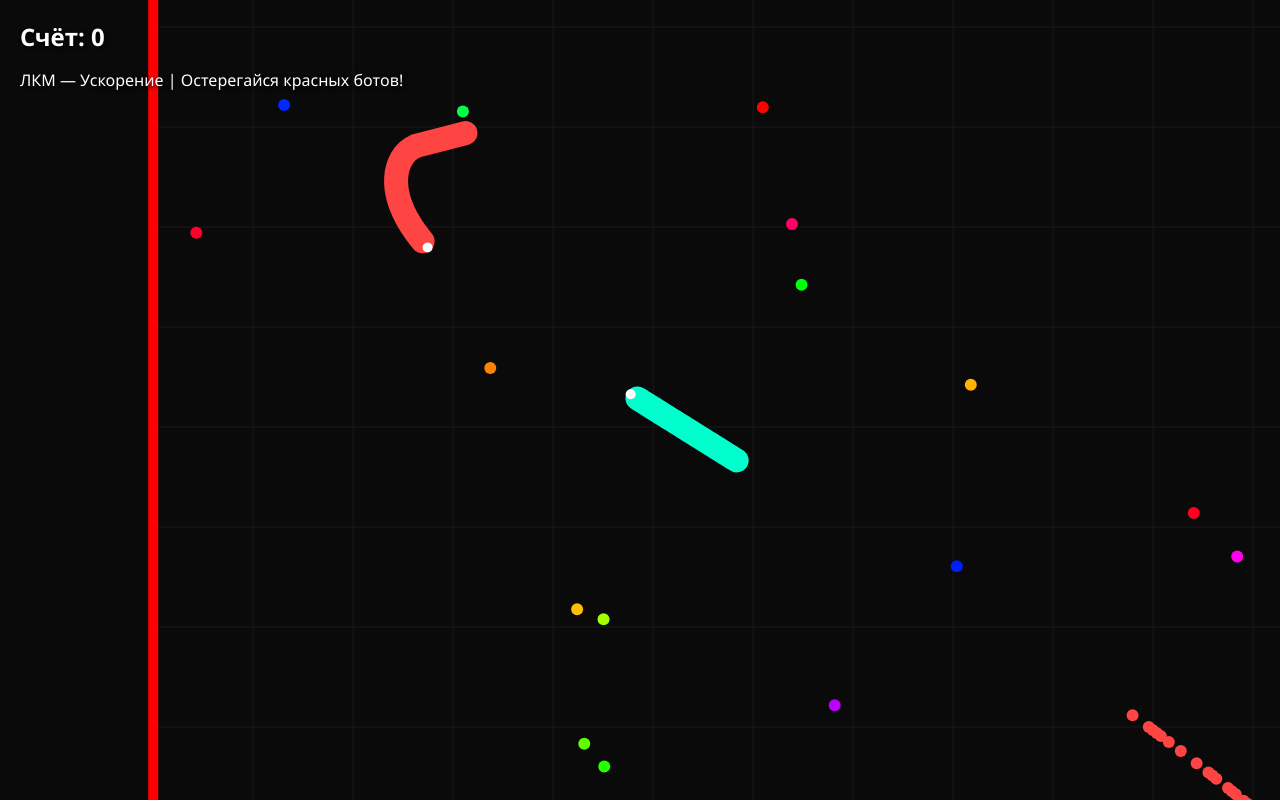
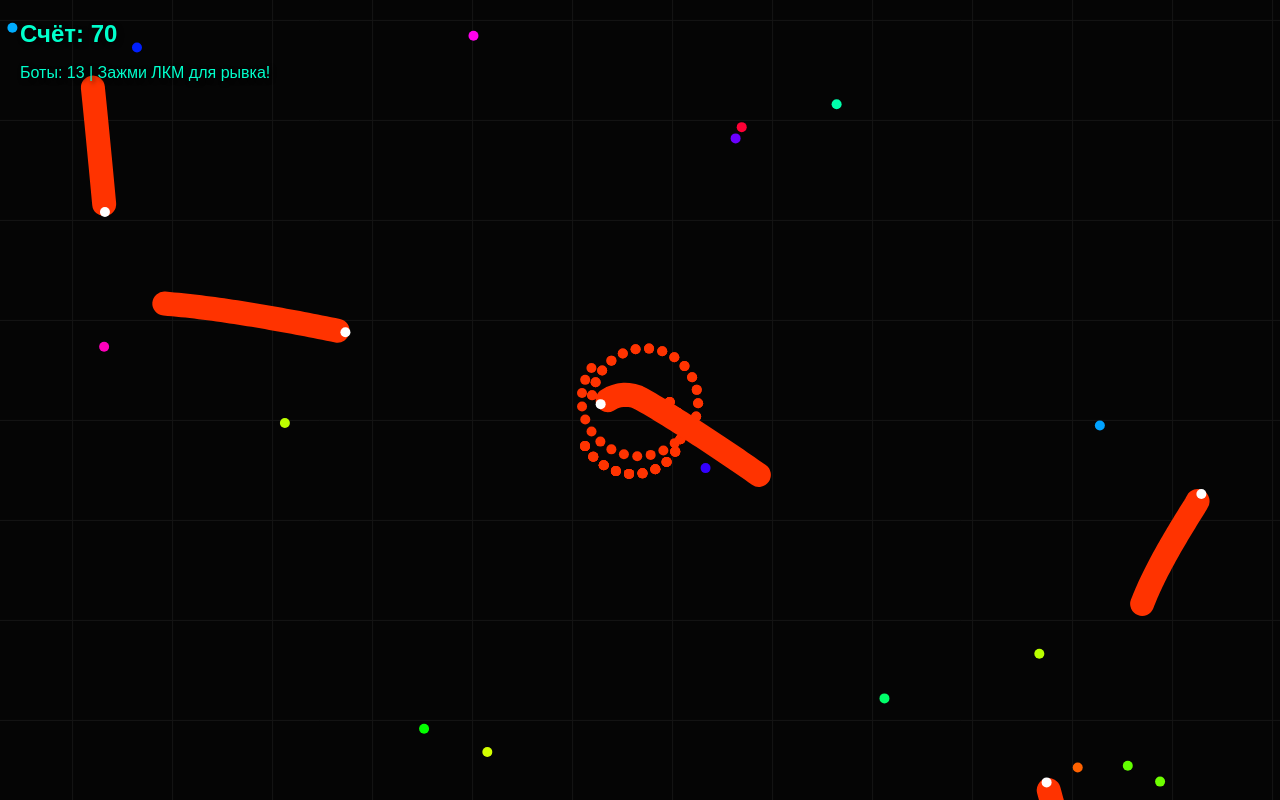
Before and after one commit to andrejspaeglis05-dev/-dsa, a plain HTML site: page index.html in a window 1280 px wide. Drawn offline with Linux system fonts and the light colour scheme.

Commit message:
Update index.html

```diff
--- a/index.html
+++ b/index.html
@@ -2,12 +2,12 @@
 <html lang="ru">
 <head>
     <meta charset="UTF-8">
-    <title>Aggressive Slither Bots</title>
+    <title>Fixed Slither Bots</title>
     <style>
-        body { margin: 0; overflow: hidden; background: #0a0a0a; font-family: 'Segoe UI', sans-serif; }
+        body { margin: 0; overflow: hidden; background: #050505; font-family: sans-serif; }
         canvas { display: block; }
         #ui {
-            position: absolute; top: 20px; left: 20px; color: white;
+            position: absolute; top: 20px; left: 20px; color: #00ffcc;
             pointer-events: none; text-shadow: 2px 2px 5px black;
         }
     </style>
@@ -15,7 +15,7 @@
 <body>
     <div id="ui">
         <h2 style="margin:0">Счёт: <span id="score">0</span></h2>
-        <p>ЛКМ — Ускорение | Остерегайся красных ботов!</p>
+        <p>Боты: <span id="botCount">0</span> | Зажми ЛКМ для рывка!</p>
     </div>
     <canvas id="game"></canvas>
 
@@ -23,8 +23,9 @@
 const canvas = document.getElementById('game');
 const ctx = canvas.getContext('2d');
 const scoreEl = document.getElementById('score');
+const botCountEl = document.getElementById('botCount');
 
-const WORLD_SIZE = 2500;
+const WORLD_SIZE = 3000;
 let score = 0;
 let isBoosting = false;
 
@@ -35,7 +36,8 @@ window.addEventListener('mouseup', () => isBoosting = false);
 
 class Snake {
     constructor(x, y, color, isBot = false) {
-        this.x = x; this.y = y;
+        this.x = x;
+        this.y = y;
         this.color = color;
         this.isBot = isBot;
         this.radius = 12;
@@ -44,41 +46,52 @@ class Snake {
         this.angle = Math.random() * Math.PI * 2;
         this.speed = 3;
         this.isDead = false;
+
+        // Для ботов
+        this.turnSpeed = 0.05;
+        this.targetAngle = this.angle;
     }
 
-    update(targetPlayer) {
+    update(target) {
         if (this.isDead) return;
 
         if (this.isBot) {
-            const distToPlayer = Math.hypot(targetPlayer.x - this.x, targetPlayer.y - this.y);
+            const distToPlayer = Math.hypot(target.x - this.x, target.y - this.y);
 
-            // Агрессивное поведение: если игрок близко, бот летит на перехват
-            if (distToPlayer < 400) {
-                const targetAngle = Math.atan2(targetPlayer.y - this.y, targetPlayer.x - this.x);
-                this.angle += (targetAngle - this.angle) * 0.1;
-                this.speed = 5; // Ускоряется при атаке
+            // Если игрок рядом — бот атакует (летит на него)
+            if (distToPlayer < 500) {
+                this.targetAngle = Math.atan2(target.y - this.y, target.x - this.x);
+                this.speed = 4.5;
             } else {
-                if (Math.random() < 0.02) this.angle += (Math.random() - 0.5) * 2;
+                // Просто ползает
+                if (Math.random() < 0.02) this.targetAngle += (Math.random() - 0.5) * 2;
                 this.speed = 3;
             }
+            // Плавный поворот
+            let diff = this.targetAngle - this.angle;
+            while (diff < -Math.PI) diff += Math.PI * 2;
+            while (diff > Math.PI) diff -= Math.PI * 2;
+            this.angle += diff * this.turnSpeed;
+
         } else {
+            // Игрок
             const dx = mouse.x - (canvas.width / 2);
             const dy = mouse.y - (canvas.height / 2);
             this.angle = Math.atan2(dy, dx);
 
             if (isBoosting && this.length > 15) {
-                this.speed = 7;
-                this.length -= 0.15;
-                score = Math.max(0, score - 0.1);
+                this.speed = 6.5;
+                this.length -= 0.1;
+                score = Math.max(0, score - 0.05);
             } else {
-                this.speed = 3;
+                this.speed = 3.5;
             }
         }
 
         this.x += Math.cos(this.angle) * this.speed;
         this.y += Math.sin(this.angle) * this.speed;
 
-        // Смерть об границы мира
+        // Смерть об границы
         if (this.x < 0 || this.x > WORLD_SIZE || this.y < 0 || this.y > WORLD_SIZE) {
             this.die();
         }
@@ -89,48 +102,51 @@ class Snake {
 
     die() {
         this.isDead = true;
-        // Превращаем тело в еду
-        this.segments.forEach(s => {
-            if (Math.random() > 0.5) foods.push(new Food(s.x, s.y, this.color));
-        });
+        // Тело в еду
+        for (let i = 0; i < this.segments.length; i += 3) {
+            foods.push(new Food(this.segments[i].x, this.segments[i].y, this.color));
+        }
 
         if (!this.isBot) {
-            setTimeout(() => {
-                alert("Game Over! Твой счёт: " + Math.floor(score));
-                location.reload();
-            }, 100);
+            setTimeout(() => { alert("Игра окончена! Счёт: " + Math.floor(score)); location.reload(); }, 100);
         } else {
-            // Респаун бота через 3 секунды
+            // Респаун бота в случайном месте
             setTimeout(() => {
                 this.isDead = false;
                 this.x = Math.random() * WORLD_SIZE;
                 this.y = Math.random() * WORLD_SIZE;
                 this.length = 40;
                 this.segments = [];
-            }, 3000);
+            }, 2000);
         }
     }
 
     draw(camX, camY) {
-        if (this.isDead) return;
+        if (this.isDead || this.segments.length < 2) return;
+
+        ctx.beginPath();
         ctx.lineCap = 'round';
+        ctx.lineJoin = 'round';
         ctx.strokeStyle = this.color;
         ctx.lineWidth = this.radius * 2;
-        ctx.beginPath();
-        this.segments.forEach((seg, i) => {
-            const sx = seg.x - camX + canvas.width / 2;
-            const sy = seg.y - camY + canvas.height / 2;
-            if (i === 0) ctx.moveTo(sx, sy);
-            else ctx.lineTo(sx, sy);
-        });
+
+        const startX = this.segments[0].x - camX + canvas.width / 2;
+        const startY = this.segments[0].y - camY + canvas.height / 2;
+        ctx.moveTo(startX, startY);
+
+        for (let i = 1; i < this.segments.length; i++) {
+            const sx = this.segments[i].x - camX + canvas.width / 2;
+            const sy = this.segments[i].y - camY + canvas.height / 2;
+            ctx.lineTo(sx, sy);
+        }
         ctx.stroke();
 
-        // Глаза (чтобы понимать где перед)
-        const headX = this.segments[0].x - camX + canvas.width/2;
-        const headY = this.segments[0].y - camY + canvas.height/2;
+        // Глаза
         ctx.fillStyle = 'white';
+        const ex = startX + Math.cos(this.angle) * 8;
+        const ey = startY + Math.sin(this.angle) * 8;
         ctx.beginPath();
-        ctx.arc(headX + Math.cos(this.angle)*8, headY + Math.sin(this.angle)*8, 5, 0, Math.PI*2);
+        ctx.arc(ex, ey, 5, 0, Math.PI * 2);
         ctx.fill();
     }
 }
@@ -140,7 +156,7 @@ class Food {
         this.x = x || Math.random() * WORLD_SIZE;
         this.y = y || Math.random() * WORLD_SIZE;
         this.color = color || `hsl(${Math.random() * 360}, 100%, 50%)`;
-        this.radius = 6;
+        this.radius = 5;
     }
     draw(camX, camY) {
         const sx = this.x - camX + canvas.width / 2;
@@ -152,27 +168,25 @@ class Food {
     }
 }
 
+// Инициализация
 const player = new Snake(WORLD_SIZE/2, WORLD_SIZE/2, '#00ffcc');
-let bots = Array.from({ length: 8 }, () => new Snake(Math.random()*WORLD_SIZE, Math.random()*WORLD_SIZE, '#ff4444', true));
-let foods = Array.from({ length: 150 }, () => new Food());
+const bots = [];
+for(let i=0; i<15; i++) {
+    bots.push(new Snake(Math.random()*WORLD_SIZE, Math.random()*WORLD_SIZE, '#ff3300', true));
+}
+let foods = Array.from({ length: 200 }, () => new Food());
 
 function checkCollisions() {
-    const allSnakes = [player, ...bots];
-
-    allSnakes.forEach(snake => {
-        if (snake.isDead) return;
-
-        allSnakes.forEach(other => {
-            if (other.isDead || snake === other) return;
-
-            // Проверяем, врезалась ли голова змеи в тело другой змеи
-            other.segments.forEach((seg, index) => {
-                if (index < 5) return; // Не умирать об свою голову
-                const dist = Math.hypot(snake.x - seg.x, snake.y - seg.y);
-                if (dist < snake.radius + 5) {
-                    snake.die();
-                }
-            });
+    const all = [player, ...bots];
+    all.forEach(s1 => {
+        if (s1.isDead) return;
+        all.forEach(s2 => {
+            if (s2.isDead || s1 === s2) return;
+            // Проверка: голова s1 в тело s2
+            for (let i = 10; i < s2.segments.length; i++) {
+                const dist = Math.hypot(s1.x - s2.segments[i].x, s1.y - s2.segments[i].y);
+                if (dist < s1.radius + 5) s1.die();
+            }
         });
     });
 }
@@ -180,35 +194,38 @@ function checkCollisions() {
 function animate() {
     canvas.width = window.innerWidth;
     canvas.height = window.innerHeight;
-    const camX = player.x; const camY = player.y;
+    const camX = player.x;
+    const camY = player.y;
 
-    ctx.fillStyle = '#0a0a0a';
+    ctx.fillStyle = '#050505';
     ctx.fillRect(0, 0, canvas.width, canvas.height);
 
     // Сетка
-    ctx.strokeStyle = '#1a1a1a';
+    ctx.strokeStyle = '#151515';
     for(let i=0; i<=WORLD_SIZE; i+=100) {
         ctx.beginPath();
-        ctx.moveTo(i - camX + canvas.width/2, 0 - camY + canvas.height/2);
+        ctx.moveTo(i - camX + canvas.width/2, -camY + canvas.height/2);
         ctx.lineTo(i - camX + canvas.width/2, WORLD_SIZE - camY + canvas.height/2);
         ctx.stroke();
         ctx.beginPath();
-        ctx.moveTo(0 - camX + canvas.width/2, i - camY + canvas.height/2);
+        ctx.moveTo(-camX + canvas.width/2, i - camY + canvas.height/2);
         ctx.lineTo(WORLD_SIZE - camX + canvas.width/2, i - camY + canvas.height/2);
         ctx.stroke();
     }
 
     // Граница
-    ctx.strokeStyle = '#ff0000';
+    ctx.strokeStyle = '#ff0044';
     ctx.lineWidth = 10;
     ctx.strokeRect(-camX + canvas.width/2, -camY + canvas.height/2, WORLD_SIZE, WORLD_SIZE);
 
-    foods.forEach((f, i) => {
+    // Еда
+    foods.forEach((f, index) => {
         f.draw(camX, camY);
-        if (Math.hypot(player.x - f.x, player.y - f.y) < player.radius + f.radius) {
-            foods.splice(i, 1);
-            player.length += 3;
-            score += 15;
+        const d = Math.hypot(player.x - f.x, player.y - f.y);
+        if (d < player.radius + 10) {
+            foods.splice(index, 1);
+            player.length += 2;
+            score += 10;
             scoreEl.innerText = Math.floor(score);
             foods.push(new Food());
         }
@@ -216,10 +233,14 @@ function animate() {
 
     checkCollisions();
 
+    // Боты
+    let activeBots = 0;
     bots.forEach(bot => {
+        if(!bot.isDead) activeBots++;
         bot.update(player);
         bot.draw(camX, camY);
     });
+    botCountEl.innerText = activeBots;
 
     player.update();
     player.draw(camX, camY);
```
